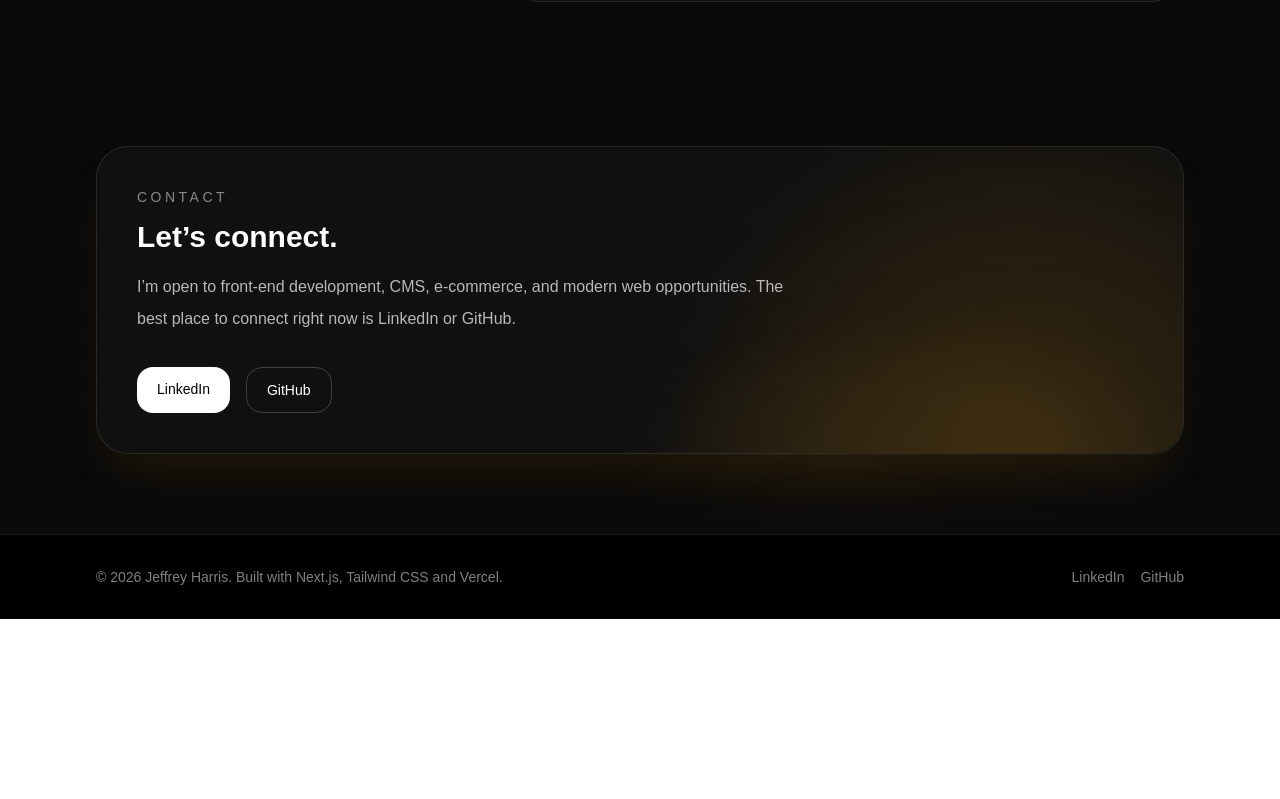
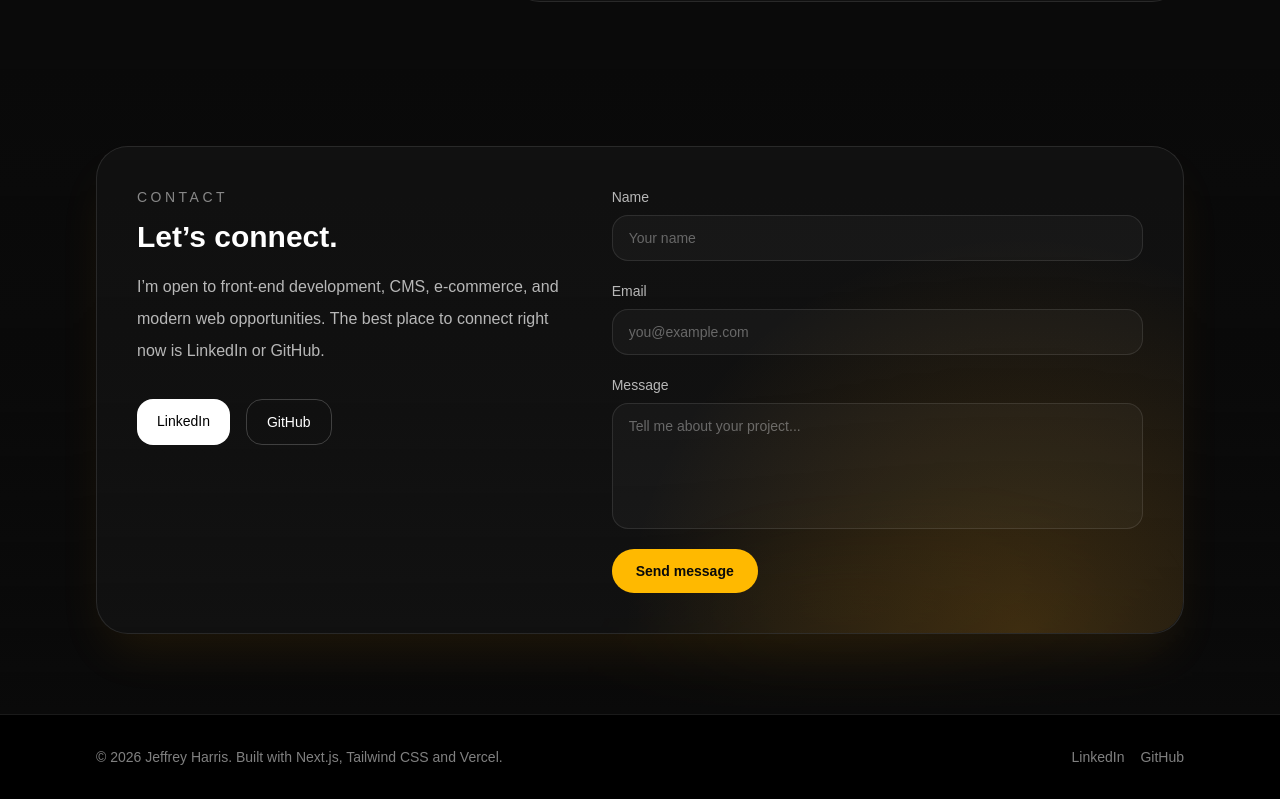
Before and after one commit to jeffreyharris/jeffrey-portfolio, a Next.js app: page / in a window 1280 px wide. Shown: the part 5478-6277 px from the top of the page. Before the commit the page ends 6097 px from the top, so only its background shows below. Built offline with nearby package versions, Linux system fonts and the light colour scheme.

Commit message:
Add Contact form

```diff
--- /dev/null
+++ b/app/api/contact/route.ts
@@ -0,0 +1,41 @@
+import { Resend } from "resend";
+
+const resend = new Resend(process.env.RESEND_API_KEY);
+
+export async function POST(request: Request) {
+  try {
+    const { name, email, message } = await request.json();
+
+    if (!name || !email || !message) {
+      return Response.json(
+        { error: "Name, email, and message are required." },
+        { status: 400 }
+      );
+    }
+
+    const { data, error } = await resend.emails.send({
+      from: "Jeffrey Harris <contact@jeffreyharris.me>",
+      to: ["jeffrey.david.harris@gmail.com"],
+      replyTo: email,
+      subject: `New portfolio message from ${name}`,
+      text: `
+Name: ${name}
+Email: ${email}
+
+Message:
+${message}
+      `,
+    });
+
+    if (error) {
+      return Response.json({ error }, { status: 500 });
+    }
+
+    return Response.json({ success: true, data });
+  } catch {
+    return Response.json(
+      { error: "Something went wrong sending the message." },
+      { status: 500 }
+    );
+  }
+}
--- a/components/ContactSection.tsx
+++ b/components/ContactSection.tsx
@@ -1,4 +1,102 @@
+"use client";
+
+import { useState } from "react";
+
 export default function ContactSection() {
+
+  const [formData, setFormData] = useState({
+  name: "",
+  email: "",
+  message: "",
+});
+
+const [submitted, setSubmitted] = useState(false);
+
+const [errors, setErrors] = useState({
+  name: "",
+  email: "",
+  message: "",
+});
+
+const handleChange = (
+  event: React.ChangeEvent<HTMLInputElement | HTMLTextAreaElement>
+) => {
+  const { name, value } = event.target;
+
+  setFormData((prev) => ({
+    ...prev,
+    [name]: value,
+  }));
+};
+
+const validateForm = () => {
+  const newErrors = {
+    name: "",
+    email: "",
+    message: "",
+  };
+
+  if (!formData.name.trim()) {
+    newErrors.name = "Please enter your name.";
+  }
+
+  if (!formData.email.trim()) {
+    newErrors.email = "Please enter your email.";
+  } else if (!/^[^\s@]+@[^\s@]+\.[^\s@]+$/.test(formData.email)) {
+    newErrors.email = "Please enter a valid email address.";
+  }
+
+  if (!formData.message.trim()) {
+    newErrors.message = "Please enter a message.";
+  }
+
+  setErrors(newErrors);
+
+  return !newErrors.name && !newErrors.email && !newErrors.message;
+};
+
+const handleSubmit = async (event: React.FormEvent<HTMLFormElement>) => {
+  event.preventDefault();
+
+  const isValid = validateForm();
+
+  if (!isValid) {
+    setSubmitted(false);
+    return;
+  }
+
+  try {
+    const response = await fetch("/api/contact", {
+      method: "POST",
+      headers: {
+        "Content-Type": "application/json",
+      },
+      body: JSON.stringify(formData),
+    });
+
+    if (!response.ok) {
+      throw new Error("Failed to send message.");
+    }
+
+    setSubmitted(true);
+
+    setFormData({
+      name: "",
+      email: "",
+      message: "",
+    });
+
+    setErrors({
+      name: "",
+      email: "",
+      message: "",
+    });
+  } catch (error) {
+    console.error(error);
+    setSubmitted(false);
+  }
+};
+
   return (
   <section id="contact" className="relative isolate overflow-hidden text-white">
     {/* Bottom-right warm moving gradient background */}
@@ -12,7 +110,8 @@ export default function ContactSection() {
         {/* Subtle orange edge glow */}
         <div className="pointer-events-none absolute inset-0 rounded-[2rem] bg-[radial-gradient(circle_at_85%_100%,rgba(245,158,11,0.18),transparent_38%)]" />
 
-          <div className="relative z-10">
+        <div className="relative z-10 grid gap-10 lg:grid-cols-[0.9fr_1.1fr] lg:items-start">
+          <div>
             <p className="text-sm uppercase tracking-[0.25em] text-white/50">
               Contact
             </p>
@@ -45,6 +144,106 @@ export default function ContactSection() {
               </a>
             </div>
           </div>
+
+          <form onSubmit={handleSubmit} className="grid gap-5">
+            <div className="grid gap-2">
+  <label htmlFor="name" className="text-sm font-medium text-white/70">
+    Name
+  </label>
+
+  <input
+    id="name"
+    name="name"
+    type="text"
+    value={formData.name}
+    onChange={handleChange}
+    placeholder="Your name"
+    aria-invalid={Boolean(errors.name)}
+    aria-describedby={errors.name ? "name-error" : undefined}
+    className={`rounded-2xl border bg-white/[0.03] px-4 py-3 text-sm text-white outline-none transition placeholder:text-white/35 focus:bg-white/[0.06] ${
+      errors.name
+        ? "border-red-400/70 focus:border-red-400"
+        : "border-white/10 focus:border-amber-400/70"
+    }`}
+  />
+
+  {errors.name && (
+    <p id="name-error" className="text-sm text-red-300">
+      {errors.name}
+    </p>
+  )}
+</div>
+
+            <div className="grid gap-2">
+  <label htmlFor="email" className="text-sm font-medium text-white/70">
+    Email
+  </label>
+
+  <input
+    id="email"
+    name="email"
+    type="email"
+    value={formData.email}
+    onChange={handleChange}
+    placeholder="you@example.com"
+    aria-invalid={Boolean(errors.email)}
+    aria-describedby={errors.email ? "email-error" : undefined}
+    className={`rounded-2xl border bg-white/[0.03] px-4 py-3 text-sm text-white outline-none transition placeholder:text-white/35 focus:bg-white/[0.06] ${
+      errors.email
+        ? "border-red-400/70 focus:border-red-400"
+        : "border-white/10 focus:border-amber-400/70"
+    }`}
+  />
+
+  {errors.email && (
+    <p id="email-error" className="text-sm text-red-300">
+      {errors.email}
+    </p>
+  )}
+</div>
+
+            <div className="grid gap-2">
+  <label htmlFor="message" className="text-sm font-medium text-white/70">
+    Message
+  </label>
+
+  <textarea
+    id="message"
+    name="message"
+    value={formData.message}
+    onChange={handleChange}
+    placeholder="Tell me about your project..."
+    rows={5}
+    aria-invalid={Boolean(errors.message)}
+    aria-describedby={errors.message ? "message-error" : undefined}
+    className={`resize-none rounded-2xl border bg-white/[0.03] px-4 py-3 text-sm text-white outline-none transition placeholder:text-white/35 focus:bg-white/[0.06] ${
+      errors.message
+        ? "border-red-400/70 focus:border-red-400"
+        : "border-white/10 focus:border-amber-400/70"
+    }`}
+  />
+
+  {errors.message && (
+    <p id="message-error" className="text-sm text-red-300">
+      {errors.message}
+    </p>
+  )}
+</div>
+
+            <button
+              type="submit"
+              className="w-fit rounded-full bg-amber-400 px-6 py-3 text-sm font-semibold text-neutral-950 transition hover:bg-amber-300"
+            >
+              Send message
+            </button>
+
+            {submitted && (
+              <p className="text-sm text-amber-300">
+                Thanks! Your message has been captured.
+              </p>
+            )}
+          </form>
+        </div>
       </div>
     </div>
   </section>
--- a/package.json
+++ b/package.json
@@ -12,7 +12,8 @@
     "@next/third-parties": "^16.2.4",
     "next": "16.2.3",
     "react": "19.2.4",
-    "react-dom": "19.2.4"
+    "react-dom": "19.2.4",
+    "resend": "^6.12.2"
   },
   "devDependencies": {
     "@tailwindcss/postcss": "^4",
```
Also changed, not shown: 1 other file (tests, documents, lock files or other folders). Lines whose indentation alone changed are shown as unchanged.
